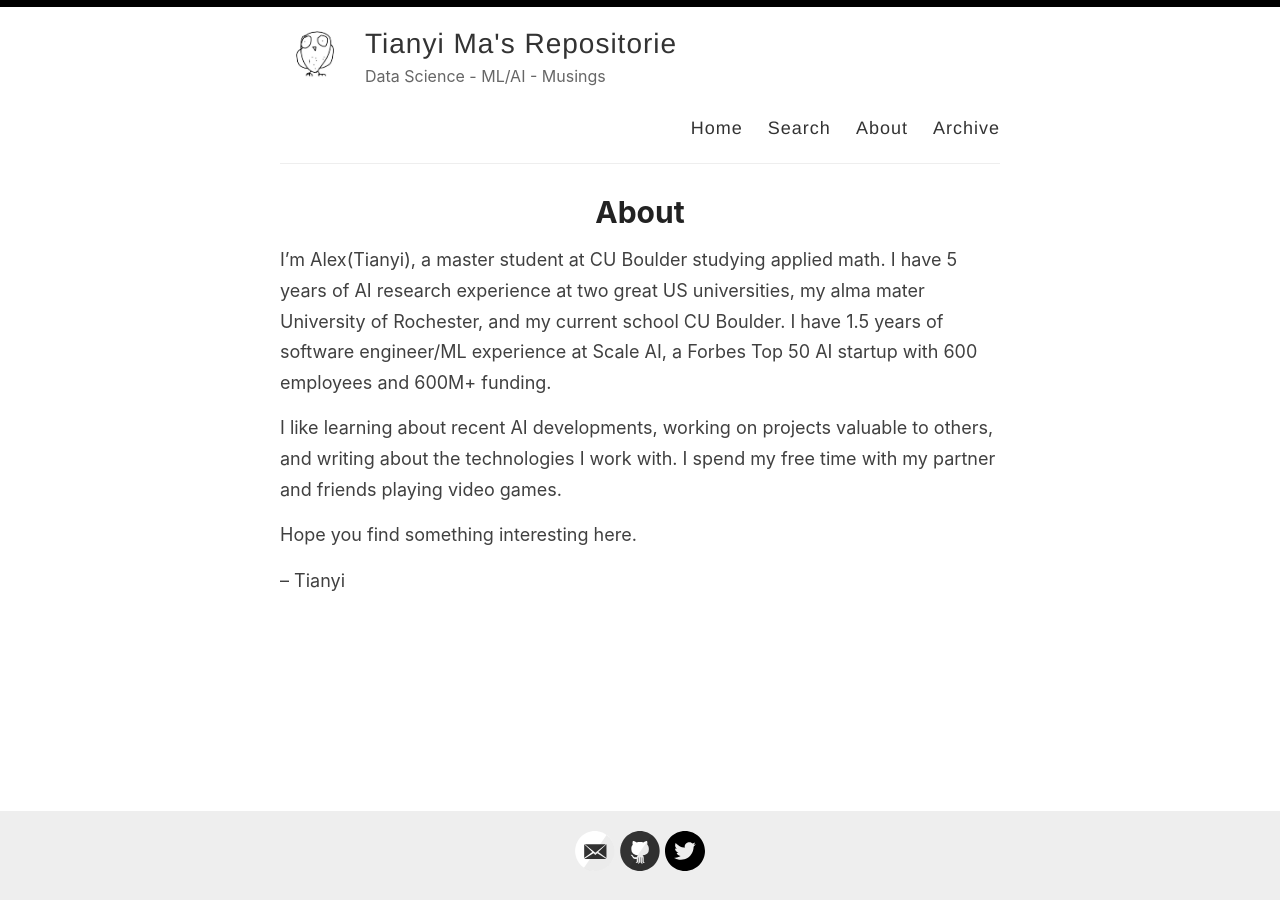
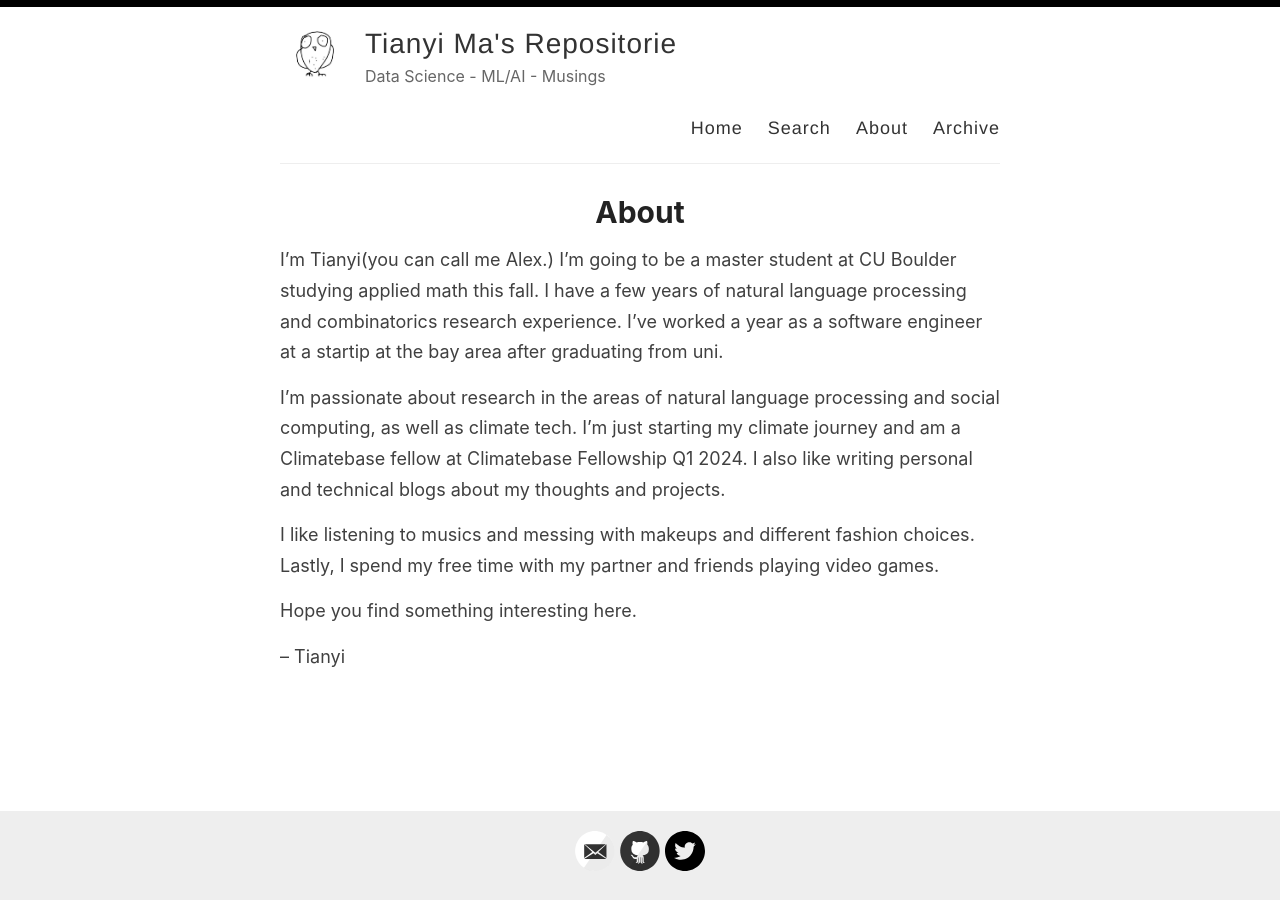
Before and after one commit to tianyimasf/ai, a Jekyll site: the page built from _pages/about.md, in a window 1280 px wide. Built offline with Jekyll 4.4.1, drawn with Linux system fonts in a browser that asks for light colours.

Commit message:
edit about section

```diff
--- a/_pages/about.md
+++ b/_pages/about.md
@@ -4,9 +4,11 @@ title: About
 permalink: /about/
 ---
 
-I'm Alex(Tianyi), a master student at CU Boulder studying applied math. I have 5 years of AI research experience at two great US universities, my alma mater University of Rochester, and my current school CU Boulder. I have 1.5 years of software engineer/ML experience at Scale AI, a Forbes Top 50 AI startup with 600 employees and 600M+ funding.
+I'm Tianyi(you can call me Alex.) I'm going to be a master student at CU Boulder studying applied math this fall. I have a few years of natural language processing and combinatorics research experience. I've worked a year as a software engineer at a startip at the bay area after graduating from uni.
 
-I like learning about recent AI developments, working on projects valuable to others, and writing about the technologies I work with. I spend my free time with my partner and friends playing video games.
+I'm passionate about research in the areas of natural language processing and social computing, as well as climate tech. I'm just starting my climate journey and am a Climatebase fellow at Climatebase Fellowship Q1 2024. I also like writing personal and technical blogs about my thoughts and projects.
+
+I like listening to musics and messing with makeups and different fashion choices. Lastly, I spend my free time with my partner and friends playing video games.
 
 Hope you find something interesting here.
 
```
